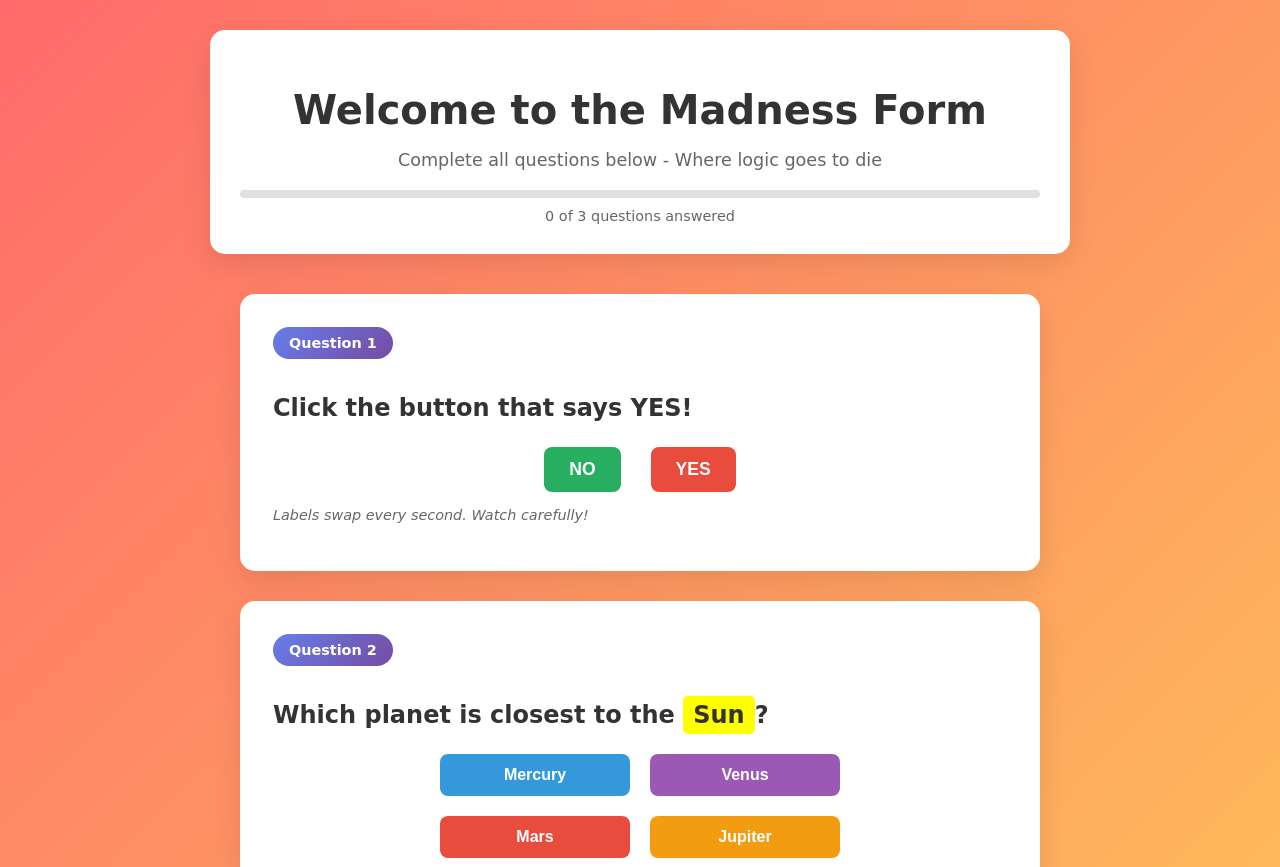
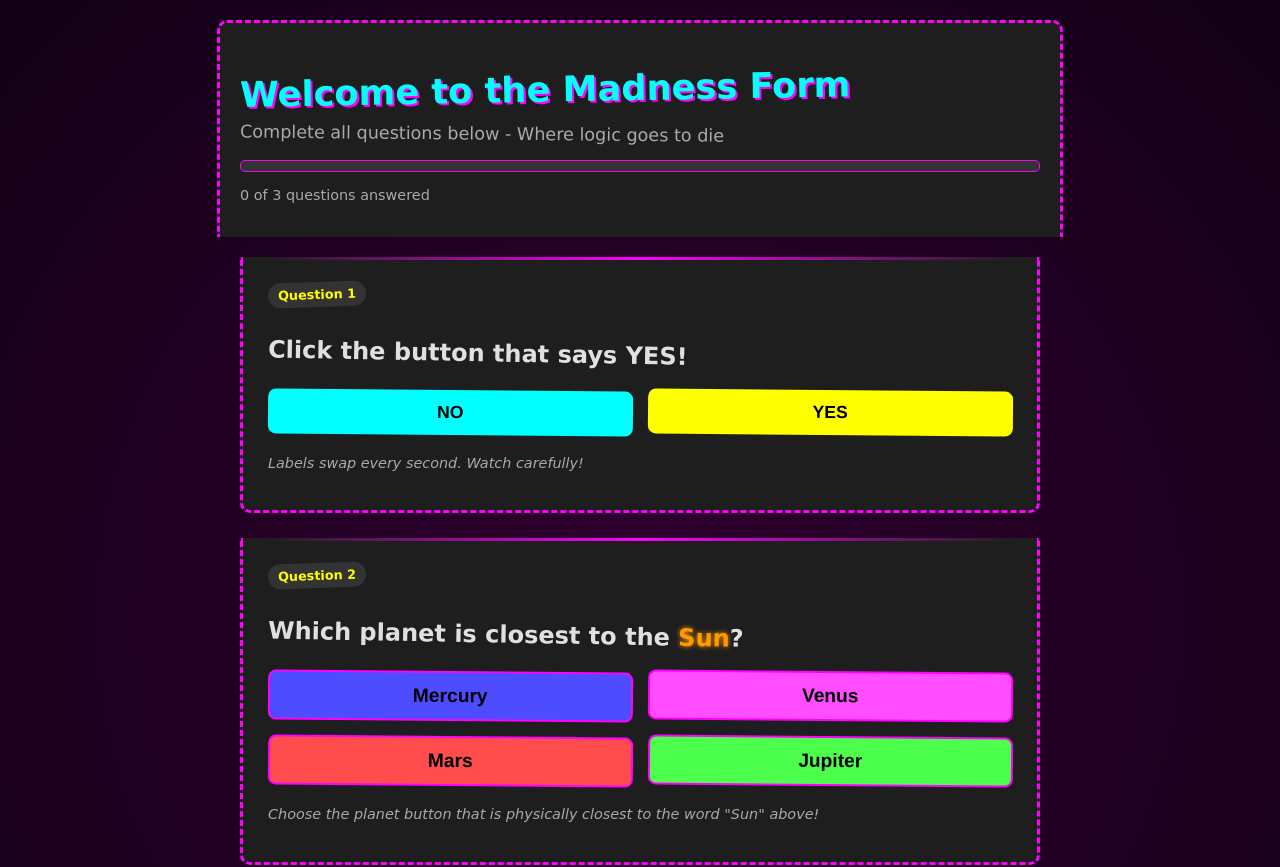
Before and after one commit to ayanajoy/Useless-Project, a React (Vite) app in the folder twisted/: page /form in a window 1280 px wide. Shown: the top 867 px of the page. Built offline with nearby package versions, Linux system fonts and the light colour scheme.

Commit message:
changed css

```diff
--- a/twisted/src/components/FormPage.css
+++ b/twisted/src/components/FormPage.css
@@ -1,485 +1,350 @@
-/* Pulse animation */
-@keyframes pulse {
-  0% { opacity: 1; }
-  50% { opacity: 0.5; }
-  100% { opacity: 1; }
+/* Dark Twisted Theme */
+:root {
+  --bg-dark: #121212;
+  --card-dark: #1e1e1e;
+  --text-main: #e0e0e0;
+  --text-secondary: #aaaaaa;
+  --accent-wrong: #ff4d4d;
+  --accent-right: #4dff4d;
+  --border-wacky: #ff00ff;
+  --button-crazy: #00ffff;
+  --button-crazier: #ffff00;
+  --sun-highlight: #ff9900;
 }
 
-/* Main containers */
+body {
+  background-color: var(--bg-dark);
+  color: var(--text-main);
+  font-family: 'Comic Sans MS', 'Marker Felt', cursive, sans-serif;
+}
+
+/* Main container */
 .form-container {
   min-height: 100vh;
-  background: linear-gradient(135deg, #ff6b6b 0%, #feca57 100%);
-  padding: 30px;
+  padding: 20px;
+  background: radial-gradient(circle, #300030 0%, #120015 100%);
 }
 
+/* Header card */
 .form-header-main {
-  text-align: center;
-  margin: 0 auto 40px; /* Added auto for left/right margins */
-  background: white;
-  padding: 30px;
-  border-radius: 15px;
-  box-shadow: 0 10px 30px rgba(0,0,0,0.1);
-  max-width: 800px; /* Added to match questions container */
+  background: var(--card-dark);
+  border-radius: 10px 10px 0 0;
+  padding: 20px;
+  margin: 0 auto 20px;
+  max-width: 800px;
+  border: 3px dashed var(--border-wacky);
+  border-bottom: none;
 }
 
 .form-title-main {
-  font-size: 2.5rem;
-  color: #333;
+  font-size: 2.2rem;
   margin-bottom: 10px;
+  color: var(--button-crazy);
+  text-shadow: 2px 2px 0px var(--border-wacky);
+  transform: rotate(-1deg);
 }
 
 .form-subtitle-main {
-  color: #666;
+  color: var(--text-secondary);
   font-size: 1.1rem;
-  margin-bottom: 20px;
+  margin-bottom: 15px;
+  transform: rotate(0.5deg);
 }
 
+/* Progress bar */
 .progress-bar {
-  background: #e0e0e0;
-  height: 8px;
-  border-radius: 4px;
+  height: 10px;
+  background-color: #333;
+  border-radius: 5px;
+  margin-bottom: 10px;
   overflow: hidden;
-  margin-bottom: 10px;
+  border: 1px solid var(--border-wacky);
 }
 
 .progress-fill {
-  background: linear-gradient(90deg, #27ae60, #2ecc71);
   height: 100%;
+  background: linear-gradient(90deg, #ff00ff, #00ffff);
   transition: width 0.5s ease;
 }
 
 .progress-text {
-  color: #666;
   font-size: 0.9rem;
-  margin: 0;
+  color: var(--text-secondary);
 }
 
+/* Question cards */
 .questions-container {
   display: flex;
   flex-direction: column;
-  gap: 30px;
+  gap: 25px;
   max-width: 800px;
   margin: 0 auto;
 }
 
 .question-card {
-  background: white;
-  border-radius: 15px;
-  padding: 30px;
-  box-shadow: 0 10px 30px rgba(0,0,0,0.1);
-  transition: all 0.3s ease;
-  border: 3px solid transparent;
+  background: var(--card-dark);
+  border-radius: 0 0 10px 10px;
+  padding: 25px;
+  border: 3px dashed var(--border-wacky);
+  border-top: none;
+  position: relative;
 }
 
-.question-card:hover {
-  transform: translateY(-2px);
-  box-shadow: 0 15px 40px rgba(0,0,0,0.15);
+.question-card::before {
+  content: "";
+  position: absolute;
+  top: 0;
+  left: 20px;
+  right: 20px;
+  height: 3px;
+  background: linear-gradient(90deg, transparent, var(--border-wacky), transparent);
 }
 
 .question-card.completed {
-  border-color: #27ae60;
-  background: linear-gradient(135deg, #f8fff9, #ffffff);
+  background: linear-gradient(135deg, #1e1e1e, #2a1e2a);
 }
 
 .question-number {
-  background: linear-gradient(135deg, #667eea, #764ba2);
-  color: white;
-  padding: 8px 16px;
-  border-radius: 20px;
+  font-size: 0.8rem;
   font-weight: bold;
-  font-size: 0.9rem;
+  color: var(--button-crazier);
+  margin-bottom: 15px;
   display: inline-block;
-  margin-bottom: 15px;
+  padding: 5px 10px;
+  background: #333;
+  border-radius: 15px;
+  transform: rotate(-2deg);
 }
 
-.question-card.completed .question-number {
-  background: linear-gradient(135deg, #27ae60, #2ecc71);
+.question-title {
+  font-size: 1.5rem;
+  margin-bottom: 20px;
+  color: var(--text-main);
+  transform: rotate(1deg);
 }
 
+.question-hint {
+  font-size: 0.9rem;
+  color: var(--text-secondary);
+  margin-top: 15px;
+  font-style: italic;
+}
+
+/* Answer feedback */
 .answer-display {
-  background: #d4edda;
-  color: #155724;
-  padding: 10px 15px;
-  border-radius: 8px;
+  padding: 10px;
+  border-radius: 5px;
   margin-top: 15px;
-  border: 1px solid #c3e6cb;
   font-weight: bold;
 }
 
-.submit-section {
+.answer-display.correct {
+  background-color: rgba(0, 255, 0, 0.1);
+  color: var(--accent-right);
+  border: 1px solid var(--accent-right);
+}
+
+.answer-display.wrong {
+  background-color: rgba(255, 0, 0, 0.1);
+  color: var(--accent-wrong);
+  border: 1px solid var(--accent-wrong);
+}
+
+/* Buttons */
+.button-group {
+  display: flex;
+  gap: 15px;
+  margin: 20px 0;
+}
+
+.yes-button, .no-button {
+  flex: 1;
+  padding: 12px;
+  border: none;
+  border-radius: 8px;
+  font-weight: bold;
+  cursor: pointer;
+  transition: all 0.3s ease;
+  font-size: 1.1rem;
+  transform: rotate(0.5deg);
+}
+
+.yes-button {
+  background: var(--button-crazy);
+  color: black;
+}
+
+.yes-button:hover {
+  background: #00cccc;
+  transform: rotate(-0.5deg) scale(1.05);
+}
+
+.no-button {
+  background: var(--button-crazier);
+  color: black;
+}
+
+.no-button:hover {
+  background: #cccc00;
+  transform: rotate(1deg) scale(1.05);
+}
+
+/* Grid layouts */
+.planet-grid, .color-grid {
+  display: grid;
+  grid-template-columns: repeat(2, 1fr);
+  gap: 15px;
+  margin: 20px 0;
+}
+
+.planet-button, .color-button {
+  padding: 12px;
+  border: 2px solid var(--border-wacky);
+  border-radius: 8px;
+  background: #2a2a2a;
+  cursor: pointer;
+  transition: all 0.3s ease;
+  font-weight: bold;
+  transform: rotate(0.5deg);
+}
+
+.planet-button:hover, .color-button:hover {
+  transform: rotate(-0.5deg) scale(1.05);
+  background: #333;
+}
+
+.color-button {
+  font-size: 1.2rem;
+  text-transform: uppercase;
+}
+
+/* Submit section */
+.submit-section-troll {
+  margin-top: 30px;
   text-align: center;
-  margin-top: 30px;
 }
 
 .submit-message {
-  background: linear-gradient(135deg, #f39c12, #e67e22);
-  color: white;
-  padding: 20px;
-  border-radius: 10px;
-  font-size: 1.2rem;
-  font-weight: bold;
-  animation: pulse 1s infinite;
-  max-width: 400px;
-  margin: 0 auto;
+  margin-bottom: 20px;
+  color: var(--text-main);
+  font-size: 1.1rem;
 }
 
+.submit-button-troll {
+  padding: 12px 24px;
+  background: linear-gradient(45deg, #ff00ff, #00ffff);
+  color: black;
+  border: none;
+  border-radius: 8px;
+  font-weight: bold;
+  cursor: pointer;
+  transition: all 0.3s ease;
+  font-size: 1.1rem;
+}
+
+.submit-button-troll:hover {
+  transform: rotate(5deg) scale(1.1);
+}
+
+/* Completion screen */
 .completion-container {
   min-height: 100vh;
-  background: linear-gradient(135deg, #667eea 0%, #764ba2 100%);
+  background: radial-gradient(circle, #300030 0%, #000000 100%);
   display: flex;
   align-items: center;
   justify-content: center;
   padding: 20px;
 }
 
-/* Cards */
-.form-card {
-  background: white;
-  border-radius: 15px;
-  padding: 40px;
-  max-width: 800px;
+.completion-card {
+  background: var(--card-dark);
+  border-radius: 10px;
+  padding: 30px;
+  max-width: 600px;
   width: 100%;
-  box-shadow: 0 20px 40px rgba(0,0,0,0.1);
+  border: 3px dashed var(--border-wacky);
 }
 
-.completion-card {
-  background: white;
-  border-radius: 15px;
-  padding: 40px;
-  text-align: center;
-  max-width: 500px;
-  box-shadow: 0 20px 40px rgba(0,0,0,0.1);
-}
-
-/* Headers */
-.form-header {
-  text-align: center;
-  margin-bottom: 40px;
-}
-
-.form-title {
-  font-size: 2.5rem;
-  color: #333;
-  margin-bottom: 10px;
-}
-
-.form-subtitle {
-  color: #666;
-}
-
-.completion-title {
-  font-size: 2.5rem;
-  margin-bottom: 20px;
-  color: #333;
-}
-
-.completion-subtitle {
-  font-size: 1.2rem;
-  color: #666;
-  margin-bottom: 30px;
-}
-
-/* Question containers */
-.question-container {
-  text-align: center;
-}
-
-.question-title {
-  font-size: 1.5rem;
-  margin-bottom: 25px;
-  color: #333;
-}
-
-.question-hint {
-  margin-top: 15px;
-  color: #666;
-  font-style: italic;
-  font-size: 0.9rem;
-}
-
-/* Button groups and grids */
-.button-group {
-  display: flex;
-  justify-content: center;
-  gap: 30px;
-}
-
-.planet-grid {
-  display: grid;
-  grid-template-columns: 1fr 1fr;
-  gap: 20px;
-  max-width: 400px;
-  margin: 0 auto;
-}
-
-.color-grid {
-  display: grid;
-  grid-template-columns: 1fr 1fr;
-  gap: 20px;
-  max-width: 400px;
-  margin: 0 auto;
-}
-
-/* Buttons */
-.yes-button, .no-button {
-  border: none;
-  padding: 12px 25px;
-  border-radius: 8px;
-  font-size: 1.1rem;
-  cursor: pointer;
-  font-weight: bold;
-  transition: all 0.3s ease;
-}
-
-.yes-button {
-  background: #27ae60;
-  color: white;
-}
-
-.yes-button:hover:not(:disabled) {
-  background: #229954;
-  transform: translateY(-1px);
-}
-
-.yes-button:disabled {
-  background: #95a5a6;
-  cursor: not-allowed;
-}
-
-.no-button {
-  background: #e74c3c;
-  color: white;
-}
-
-.no-button:hover:not(:disabled) {
-  background: #c0392b;
-  transform: translateY(-1px);
-}
-
-.no-button:disabled {
-  background: #95a5a6;
-  cursor: not-allowed;
-}
-
-.planet-button {
-  color: white;
-  border: none;
-  padding: 12px 20px;
-  border-radius: 8px;
-  cursor: pointer;
-  font-weight: bold;
-  font-size: 1rem;
-  transition: all 0.2s ease;
-}
-
-.planet-button:hover:not(:disabled) {
-  transform: translateY(-1px);
-}
-
-.planet-button:disabled {
-  opacity: 0.6;
-  cursor: not-allowed;
-  transform: none;
-}
-
-.color-button {
-  background: #f8f9fa;
-  border: 3px solid #ddd;
-  padding: 15px;
-  border-radius: 8px;
-  font-size: 1.2rem;
-  font-weight: bold;
-  cursor: pointer;
-  transition: all 0.3s ease;
-  text-transform: uppercase;
-}
-
-.color-button:hover:not(:disabled) {
-  border-color: #aaa;
-  transform: translateY(-1px);
-  box-shadow: 0 4px 8px rgba(0,0,0,0.1);
-}
-
-.color-button:disabled {
-  opacity: 0.6;
-  cursor: not-allowed;
-  transform: none;
-}
-
-.reset-button {
-  background: #667eea;
-  color: white;
-  border: none;
-  padding: 12px 24px;
-  border-radius: 8px;
-  font-size: 1.1rem;
-  cursor: pointer;
-  transition: background-color 0.3s ease;
-}
-
-.reset-button:hover {
-  background: #5a67d8;
-}
-
-/* Troll completion styles */
 .troll-title {
-  font-size: 2.5rem;
-  margin-bottom: 10px;
-  color: #e74c3c;
-  animation: pulse 1s infinite;
+  font-size: 2rem;
+  color: var(--button-crazy);
+  margin-bottom: 15px;
+  text-shadow: 2px 2px 0px var(--border-wacky);
 }
 
 .troll-subtitle {
-  font-size: 1.8rem;
-  color: #f39c12;
+  font-size: 1.5rem;
+  color: var(--button-crazier);
   margin-bottom: 20px;
-  font-weight: bold;
 }
 
 .troll-message {
-  background: linear-gradient(135deg, #ff6b6b, #feca57);
+  background: #2a2a2a;
   padding: 20px;
-  border-radius: 10px;
-  margin-bottom: 20px;
-  color: white;
-  font-weight: bold;
-}
-
-.troll-message p {
-  margin: 10px 0;
-  font-size: 1.1rem;
+  border-radius: 8px;
+  margin: 20px 0;
+  border: 1px solid var(--border-wacky);
 }
 
 .troll-list {
-  text-align: left;
   margin: 15px 0;
   padding-left: 20px;
 }
 
 .troll-list li {
-  margin: 8px 0;
-  font-size: 1rem;
-}
-
-.troll-punchline {
-  font-size: 1.3rem !important;
-  text-align: center;
-  margin: 20px 0 !important;
-  text-shadow: 2px 2px 4px rgba(0,0,0,0.3);
-}
-
-.time-wasted {
-  background: rgba(0,0,0,0.2);
-  padding: 15px;
-  border-radius: 8px;
-  margin: 15px 0;
-  border: 2px dashed white;
+  margin: 10px 0;
 }
 
 .troll-button {
-  background: linear-gradient(135deg, #e74c3c, #c0392b);
-  color: white;
+  padding: 12px 24px;
+  background: linear-gradient(45deg, #ff00ff, #00ffff);
+  color: black;
   border: none;
-  padding: 15px 30px;
-  border-radius: 10px;
-  font-size: 1.2rem;
+  border-radius: 8px;
+  font-weight: bold;
   cursor: pointer;
-  font-weight: bold;
-  transition: transform 0.3s ease;
-  margin: 20px 0;
+  margin-top: 20px;
+  transition: all 0.3s ease;
 }
 
 .troll-button:hover {
-  transform: scale(1.05);
-  background: linear-gradient(135deg, #c0392b, #a93226);
+  transform: rotate(5deg) scale(1.1);
 }
 
-.troll-footer {
-  color: #666;
-  font-size: 0.9rem;
-  margin-top: 20px;
-}
+/* Special elements */
 .sun-highlight {
-  background: yellow;
-  padding: 5px 10px;
-  border-radius: 5px;
+  color: var(--sun-highlight);
   font-weight: bold;
+  text-shadow: 0 0 5px var(--sun-highlight);
 }
 
-/* Responses section */
-.responses-section {
-  margin-bottom: 30px;
-  text-align: left;
-}
+/* Planet button colors */
+.planet-0 { background: #4d4dff; }
+.planet-1 { background: #ff4dff; }
+.planet-2 { background: #ff4d4d; }
+.planet-3 { background: #4dff4d; }
 
-.responses-list {
-  list-style: none;
-  padding: 0;
-}
-
-.responses-list li {
-  margin: 5px 0;
-  padding: 5px 0;
-}
-
-/* Planet button specific colors */
-.planet-0 {
-  background: #3498db;
-}
-
-.planet-0:hover:not(:disabled) {
-  background: #2980b9;
-}
-
-.planet-1 {
-  background: #9b59b6;
-}
-
-.planet-1:hover:not(:disabled) {
-  background: #8e44ad;
-}
-
-.planet-2 {
-  background: #e74c3c;
-}
-
-.planet-2:hover:not(:disabled) {
-  background: #c0392b;
-}
-
-.planet-3 {
-  background: #f39c12;
-}
-
-.planet-3:hover:not(:disabled) {
-  background: #e67e22;
-}
-
-/* Responsive design */
+/* Responsive */
 @media (max-width: 768px) {
-  .question-card {
-    padding: 20px;
+  .button-group, .planet-grid, .color-grid {
+    grid-template-columns: 1fr;
   }
 
   .form-title-main {
-    font-size: 2rem;
+    font-size: 1.8rem;
   }
 
   .question-title {
     font-size: 1.3rem;
   }
+}
 
-  .button-group {
-    flex-direction: column;
-    gap: 15px;
-  }
+/* Wacky animations */
+@keyframes wiggle {
+  0%, 100% { transform: rotate(-1deg); }
+  50% { transform: rotate(1deg); }
+}
 
-  .planet-grid, .color-grid {
-    grid-template-columns: 1fr;
-    max-width: 300px;
-  }
-
-  .questions-container {
-    gap: 20px;
-  }
+.question-card:hover {
+  animation: wiggle 0.5s infinite;
 }
```
